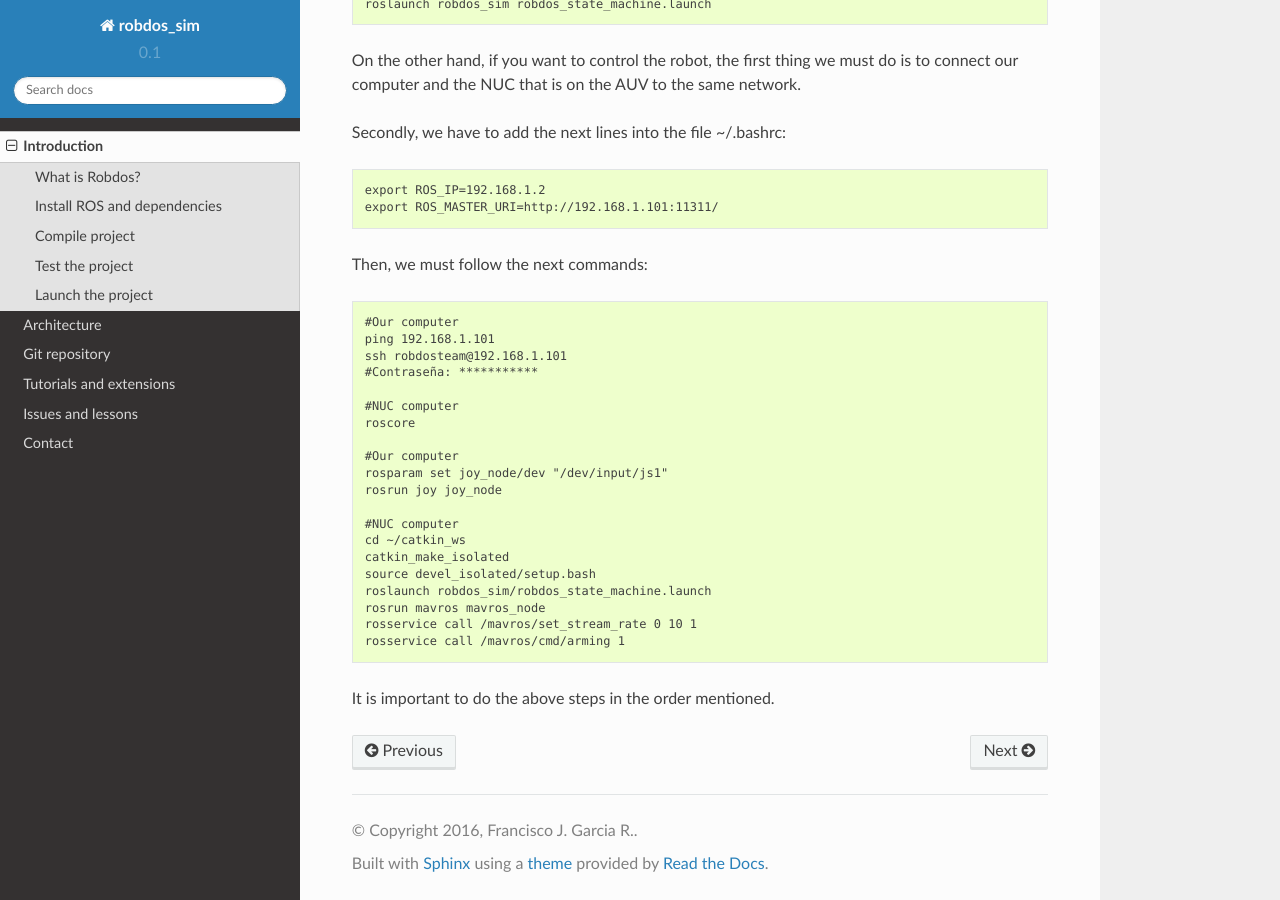
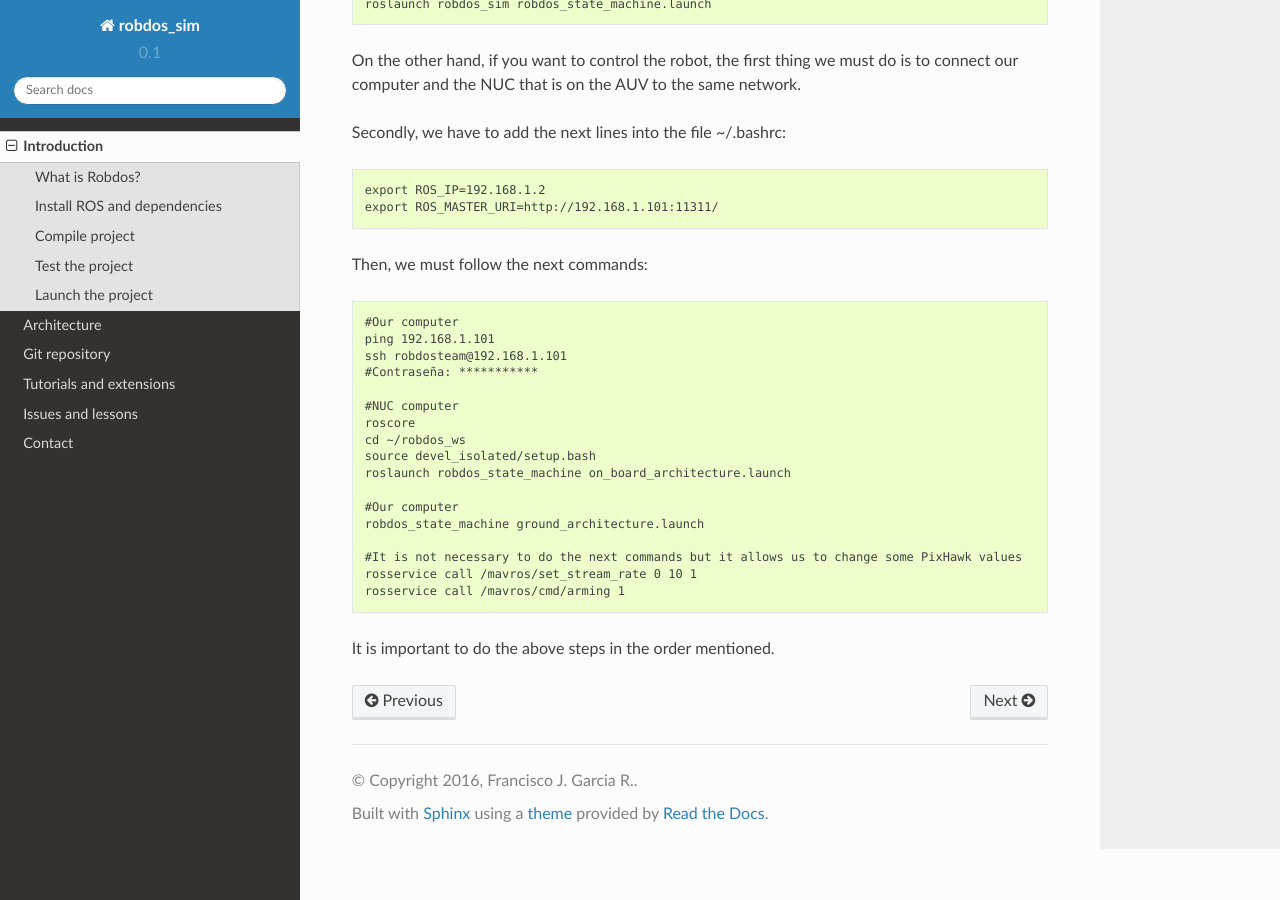
Before and after one commit to francisc0garcia/robdos_documentation, a Sphinx documentation site: the page built from docs/source/introduction.rst, in a window 1280 px wide and 900 px high, scrolled down 2422 px. Built offline with Sphinx 7.4.7 and the Read the Docs theme 2.0.0, drawn with Linux system fonts in a browser that asks for light colours.

Commit message:
Launch updated

```diff
--- a/docs/source/introduction.rst
+++ b/docs/source/introduction.rst
@@ -139,17 +139,14 @@ Then, we must follow the next commands:
 
     #NUC computer
     roscore
+    cd ~/robdos_ws
+    source devel_isolated/setup.bash
+    roslaunch robdos_state_machine on_board_architecture.launch
 
     #Our computer
-    rosparam set joy_node/dev "/dev/input/js1"
-    rosrun joy joy_node
+    robdos_state_machine ground_architecture.launch
 
-    #NUC computer
-    cd ~/catkin_ws
-    catkin_make_isolated
-    source devel_isolated/setup.bash
-    roslaunch robdos_sim/robdos_state_machine.launch
-    rosrun mavros mavros_node
+    #It is not necessary to do the next commands but it allows us to change some PixHawk values
     rosservice call /mavros/set_stream_rate 0 10 1
     rosservice call /mavros/cmd/arming 1
 
```
